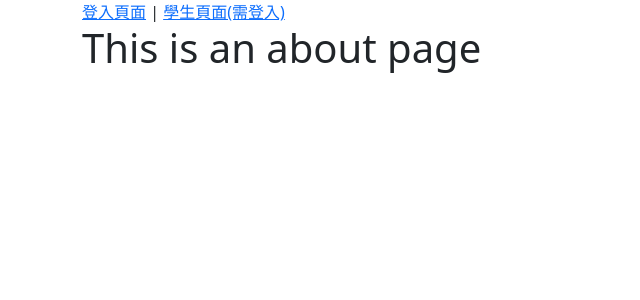
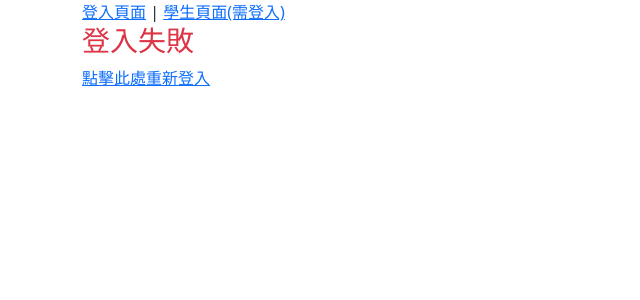
Before and after one commit to MizuYang/login-validate-practice, a Vue app: page /#/student in a window 1280 px wide. Shown: the top 300 px of the page, without its empty margins (0-640 px from the left). Built offline with nearby package versions, Linux system fonts and the light colour scheme.

Commit message:
新增 學生已登入頁面(成功、失敗回饋)

```diff
--- /dev/null
+++ b/src/components/StudentInfo.vue
@@ -0,0 +1,28 @@
+<template>
+    <h3>恭喜你!!登入成功!!!</h3>
+</template>
+
+<script>
+
+export default {
+  components: {
+  },
+
+  data () {
+    return {
+    }
+  },
+
+  watch: {
+  },
+
+  methods: {
+  },
+
+  mounted () {
+  }
+
+}
+</script>
+
+<style lang='scss' scope></style>
--- a/src/views/StudentView.vue
+++ b/src/views/StudentView.vue
@@ -1,5 +1,38 @@
 <template>
-  <div class="about">
-    <h1>This is an about page</h1>
+  <!-- 登入成功(需驗證通過才顯示) -->
+  <div v-if="validate">
+    <StudentInfo></StudentInfo>
+  </div>
+
+  <div v-else class="text-danger">
+    <h3>登入失敗</h3>
+    <router-link to="/login">點擊此處重新登入</router-link>
   </div>
 </template>
+
+<script>
+import StudentInfo from '../components/StudentInfo.vue'
+export default {
+  components: {
+    StudentInfo
+  },
+
+  data () {
+    return {
+      validate: false
+    }
+  },
+
+  watch: {
+  },
+
+  methods: {
+  },
+
+  mounted () {
+  }
+
+}
+</script>
+
+<style lang='scss' scope></style>
```
